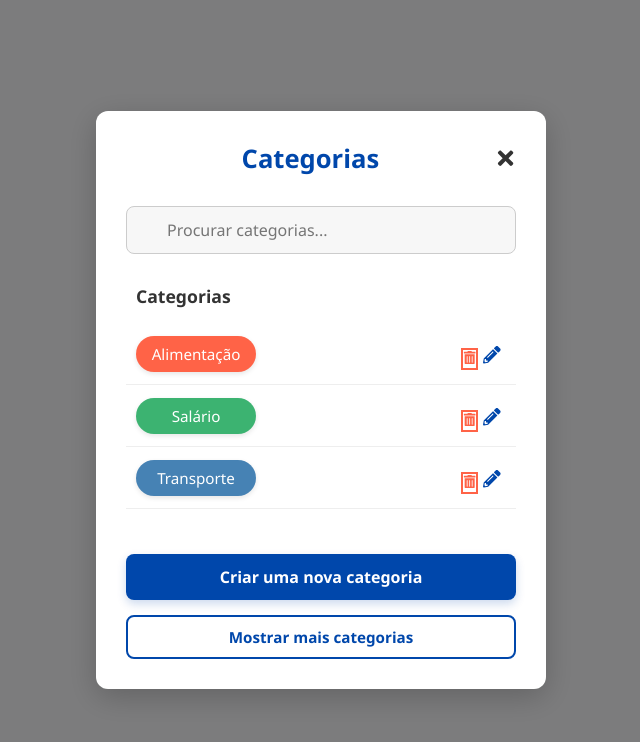
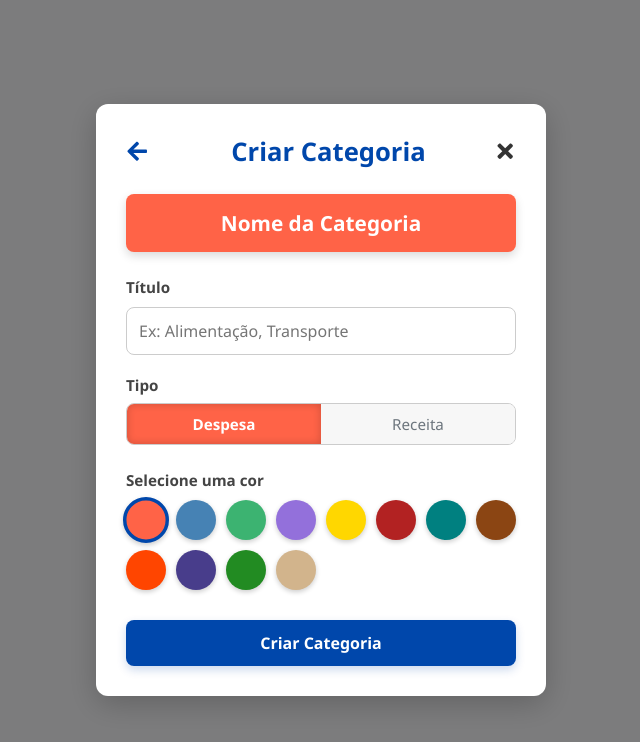
Before and after one commit to ndrfelipe/finansee-web, a React (Create React App) app: page /editar-categoria/1 in a window 1280 px wide. Before the commit this address led to /categorias. Shown: the top 742 px of the page, without its empty margins (319-959 px from the left). Built offline with nearby package versions, Linux system fonts and the light colour scheme.

Commit message:
fix(categorias): Atualiza lista de categorias em formulários após criação

```diff
--- a/src/pages/Telacategoria.js
+++ b/src/pages/Telacategoria.js
@@ -1,16 +1,12 @@
-// src/pages/Telacategoria.js - Adicione valores padrão (Default Props)
+// src/pages/Telacategoria.js
 
 import React from 'react';
-import { FaTimes, FaPencilAlt, FaTrashAlt } from 'react-icons/fa';
-
-// Função de segurança que não faz nada (No Operation)
-const NOOP = () => {};
+import { FaTimes, FaPencilAlt } from 'react-icons/fa';
 
 const Telacategoria = ({
-    onClose = NOOP, // Valor padrão de segurança
-    onEditCategory = NOOP, // Valor padrão de segurança
-    onCreateNewCategory = NOOP, // Valor padrão de segurança
-    onDeleteCategory = NOOP, // <--- AQUI! Evita o crash se não for fornecida
+    onClose,
+    onEditCategory,
+    onCreateNewCategory,
     categories = [],
 }) => {
 
@@ -19,21 +15,11 @@ const Telacategoria = ({
         return category.color || (category.type === 'receita' ? '#3CB371' : '#FF6347');
     };
 
-    // Função para confirmar e chamar a exclusão
-    const handleDeleteClick = (category) => {
-        const isConfirmed = window.confirm(
-            `Tem certeza que deseja EXCLUIR a categoria "${category.name}"? Esta ação não pode ser desfeita e pode afetar transações existentes.`
-        );
-        if (isConfirmed) {
-            // Chama a função. Se ela não foi passada, ele chama a NOOP (que não quebra o app).
-            onDeleteCategory(category.id);
-        }
-    };
-
     return (
         <div className="form-modal-overlay">
             <div className="form-card category-list-modal">
                 <div className="modal-header">
+                    {/* Estilizado no CSS para centralizar */}
                     <h2 style={{width: '100%', textAlign: 'center'}}>Categorias</h2>
                     <FaTimes className="icon-close" onClick={onClose} />
                 </div>
@@ -54,23 +40,13 @@ const Telacategoria = ({
                                 {category.name}
                             </span>
 
-                            <div className="category-actions">
-                                {/* BOTÃO DE EXCLUIR */}
-                                <button
-                                    className="action-icon-button delete-button"
-                                    onClick={() => handleDeleteClick(category)}
-                                >
-                                    <FaTrashAlt />
-                                </button>
-
-                                {/* BOTÃO DE EDIÇÃO */}
-                                <button
-                                    className="action-icon-button edit-icon-button"
-                                    onClick={() => onEditCategory(category)}
-                                >
-                                    <FaPencilAlt />
-                                </button>
-                            </div>
+                            {/* CHAMA A EDIÇÃO PASSANDO O OBJETO COMPLETO */}
+                            <button
+                                className="edit-icon-button"
+                                onClick={() => onEditCategory(category)}
+                            >
+                                <FaPencilAlt />
+                            </button>
                         </div>
                     ))}
 
--- a/src/pages/Telacriacaocateg.js
+++ b/src/pages/Telacriacaocateg.js
@@ -2,8 +2,6 @@
 
 import React, { useState, useEffect } from 'react';
 import { FaTimes, FaArrowLeft } from 'react-icons/fa';
-// Importando useNavigate e useParams para lidar com as rotas
-import { useNavigate, useParams } from 'react-router-dom';
 
 const COLOR_OPTIONS = [
     '#FF6347', '#4682B4', '#3CB371', '#9370DB',
@@ -11,18 +9,7 @@ const COLOR_OPTIONS = [
     '#FF4500', '#483D8B', '#228B22', '#D2B48C'
 ];
 
-// MOCK DE CATEGORIAS (TEMPORÁRIO, DEVERIA VIR DE UM CONTEXTO/REDUX)
-const MOCK_CATEGORIES = [
-    { id: 'c1', name: 'Alimentação', color: '#FF6347', type: 'despesa' },
-    { id: 'c2', name: 'Salário', color: '#3CB371', type: 'receita' },
-    { id: 'c3', name: 'Transporte', color: '#4682B4', type: 'despesa' },
-];
-
-// Removendo props complexas, usando navegação e mock para simplificar
-const Telacriacaocateg = () => {
-    const navigate = useNavigate();
-    const { id } = useParams(); // Pega o ID da rota /editar-categoria/:id
-
+const Telacriacaocateg = ({ categoryToEdit, onClose, onBackToCategories, onSaveSuccess }) => {
     const [formData, setFormData] = useState({
         id: null,
         name: '',
@@ -32,16 +19,10 @@ const Telacriacaocateg = () => {
     const [isEditing, setIsEditing] = useState(false);
 
     useEffect(() => {
-        // Se houver um ID na URL, estamos em modo de EDIÇÃO
-        if (id) {
-            const category = MOCK_CATEGORIES.find(c => c.id === id); // Simula busca
-            if (category) {
-                setFormData(category);
-                setIsEditing(true);
-            } else {
-                // Categoria não encontrada, volta para a lista
-                navigate('/categorias');
-            }
+        // Carrega todos os dados, INCLUINDO O ID, se estiver editando
+        if (categoryToEdit && categoryToEdit.id) {
+            setFormData(categoryToEdit);
+            setIsEditing(true);
         } else {
             // Modo Criação
             setIsEditing(false);
@@ -52,7 +33,7 @@ const Telacriacaocateg = () => {
                 type: 'despesa'
             });
         }
-    }, [id, navigate]);
+    }, [categoryToEdit]);
 
     const handleChange = (e) => {
         const { name, value } = e.target;
@@ -61,11 +42,8 @@ const Telacriacaocateg = () => {
 
     const handleSave = (e) => {
         e.preventDefault();
-        // **Atenção:** Em uma aplicação real, aqui você faria a chamada à API para salvar/atualizar.
-
-        console.log(`Salvando/Atualizando categoria: ${isEditing ? 'ID ' + formData.id : 'Nova'}`);
-        // Após salvar, volta para a lista de categorias
-        navigate('/categorias');
+        // Chama a função no componente pai com os dados, o ID é fundamental aqui para o UPDATE
+        onSaveSuccess(formData);
     };
 
     const isLightColor = (hex) => {
@@ -77,17 +55,13 @@ const Telacriacaocateg = () => {
         return luminance > 0.65;
     };
 
-    // Funções de navegação simplificadas
-    const handleClose = () => navigate('/categorias');
-    const handleBackToCategories = () => navigate('/categorias');
-
     return (
         <div className="form-modal-overlay">
             <div className="form-card category-details-modal">
                 <div className="modal-header">
-                    <FaArrowLeft className="icon-back" onClick={handleBackToCategories} />
+                    <FaArrowLeft className="icon-back" onClick={onBackToCategories} />
                     <h2>{isEditing ? "Editar Categoria" : "Criar Categoria"}</h2>
-                    <FaTimes className="icon-close" onClick={handleClose} />
+                    <FaTimes className="icon-close" onClick={onClose} />
                 </div>
 
                 <form onSubmit={handleSave}>
@@ -95,9 +69,9 @@ const Telacriacaocateg = () => {
                     <div
                         className="category-preview"
                         style={{
-                            backgroundColor: formData.color,
-                            color: isLightColor(formData.color) ? '#333' : 'white'
-                        }}
+                                backgroundColor: formData.color,
+                                color: isLightColor(formData.color) ? '#333' : 'white'
+                               }}
                     >
                         {formData.name || (isEditing ? 'Visualização' : 'Nome da Categoria')}
                     </div>
@@ -114,7 +88,7 @@ const Telacriacaocateg = () => {
                         required
                     />
 
-                    {/* SELEÇÃO DE TIPO */}
+                    {/* SELEÇÃO DE TIPO (Com classes de design aprimorado) */}
                     <label>Tipo</label>
                     <div className="type-toggle-group">
                         <button
@@ -146,7 +120,7 @@ const Telacriacaocateg = () => {
                         ))}
                     </div>
 
-                    {/* BOTÃO SALVAR */}
+                    {/* BOTÃO SALVAR (Com classe de design aprimorado) */}
                     <button type="submit" className="create-button category-save-button">
                         {isEditing ? "Salvar Edição" : "Criar Categoria"}
                     </button>
```
